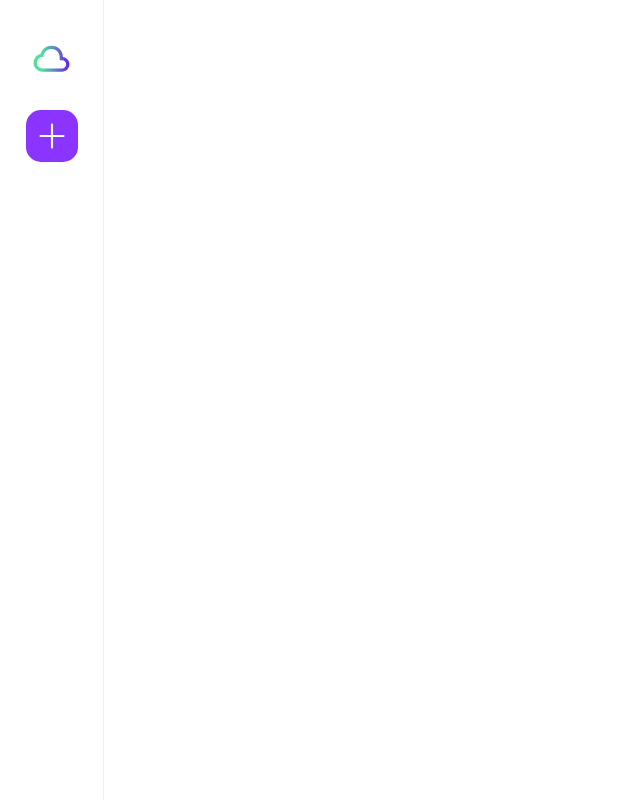
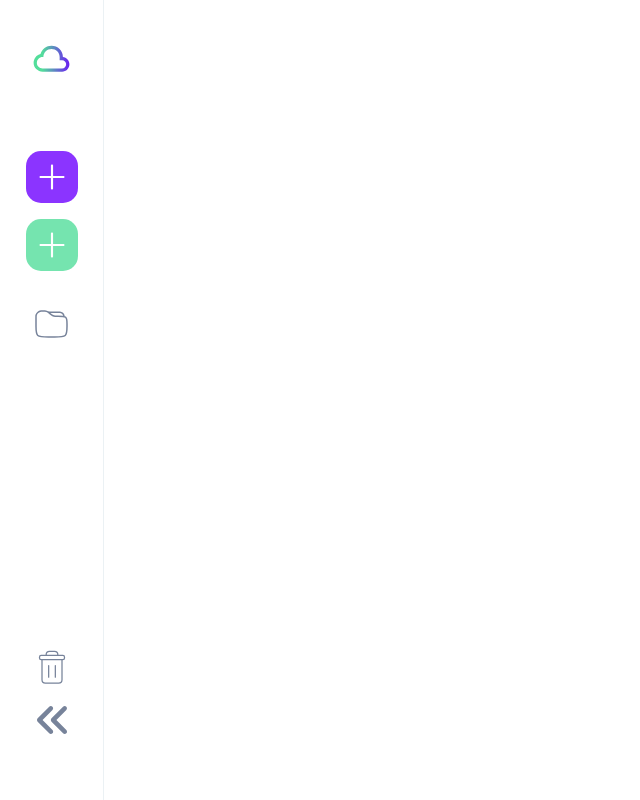
Before and after one commit to S0UZER/EventSnap_frontend, a plain HTML site: page index.html in a window 1280 px wide. Shown: the whole page, without its empty margins (0-640 px from the left). Drawn offline with Linux system fonts and the light colour scheme.

Commit message:
sidebar short

```diff
--- a/css/sidebar.css
+++ b/css/sidebar.css
@@ -25,17 +25,54 @@
     object-fit: contain;
 }
 
-.sidebar__btn-img {
-    width: 52px;
-    height: 52px;
+.sidebar__btn {
+    background: transparent;
+    border: none;
     cursor: pointer;
+    display: flex;
+    align-items: center;
+    justify-content: center;
+    padding: 0;
+}
+
+.sidebar__btn img {
     display: block;
 }
 
-.sidebar__btn-img:first-of-type {
-    margin-top: 24px;
+.sidebar__btn--create {
+    width: 52px;
+    height: 52px;
+    margin-top: 65px;
 }
 
-.sidebar__btn-img + .sidebar__btn-img {
+.sidebar__btn--add {
+    width: 52px;
+    height: 52px;
     margin-top: 16px;
 }
+
+.sidebar__btn--file {
+    width: 104px;
+    height: 52px;
+    padding: 8px 26px;
+    box-sizing: border-box;
+    margin-top: 27px;
+}
+
+
+.sidebar__btn--rubbish {
+    width: 104px;
+    height: 52px;
+    padding: 8px 26px;
+    box-sizing: border-box;
+    margin-top: auto;
+}
+
+.sidebar__btn--hide {
+    width: 104px;
+    height: 52px;
+    padding: 8px 26px;
+    box-sizing: border-box;
+    margin-top: 0;
+    margin-bottom: 54px;
+}
--- a/index.html
+++ b/index.html
@@ -17,7 +17,21 @@
         <img src="./img/main_page/cloud_logo.svg" alt="EventSnap">
     </div>
 
-    <img class="sidebar__btn-img" src="./img/main_page/btn_create1.svg" alt="Создать">
+    <button class="sidebar__btn sidebar__btn--create">
+        <img src="./img/main_page/btn_create1.svg" alt="Создать">
+    </button>
+    <button class="sidebar__btn sidebar__btn--add">
+        <img src="./img/main_page/btn_add1.svg" alt="Добавить">
+    </button>
+    <button class="sidebar__btn sidebar__btn--file">
+        <img src="./img/main_page/folderbtn.svg" alt="Файл">
+    </button>
+    <button class="sidebar__btn sidebar__btn--rubbish">
+        <img src="./img/main_page/btn_rub1.svg" alt="Корзина">
+    </button>
+    <button class="sidebar__btn sidebar__btn--hide">
+        <img src="./img/main_page/btn_hide.svg" alt="Свернуть">
+    </button>
 
 </aside>
 
```
Also changed, not shown: img/main_page/btn_add1.svg (renamed from img/main_page/plusbtn_gr.svg), img/main_page/btn_file1.svg (added), img/main_page/btn_hide.svg (added), img/main_page/btn_rub1.svg (added), img/main_page/plusbtn_bl.svg (deleted).
